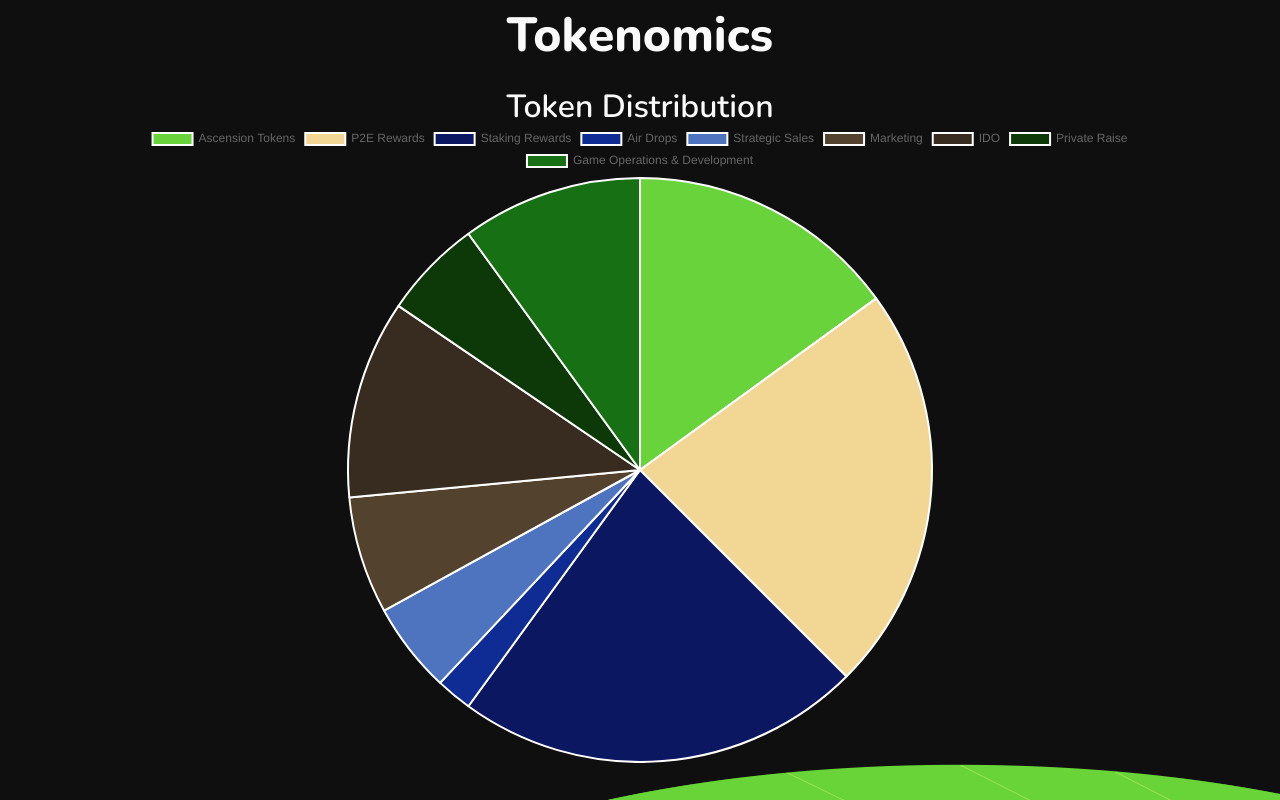
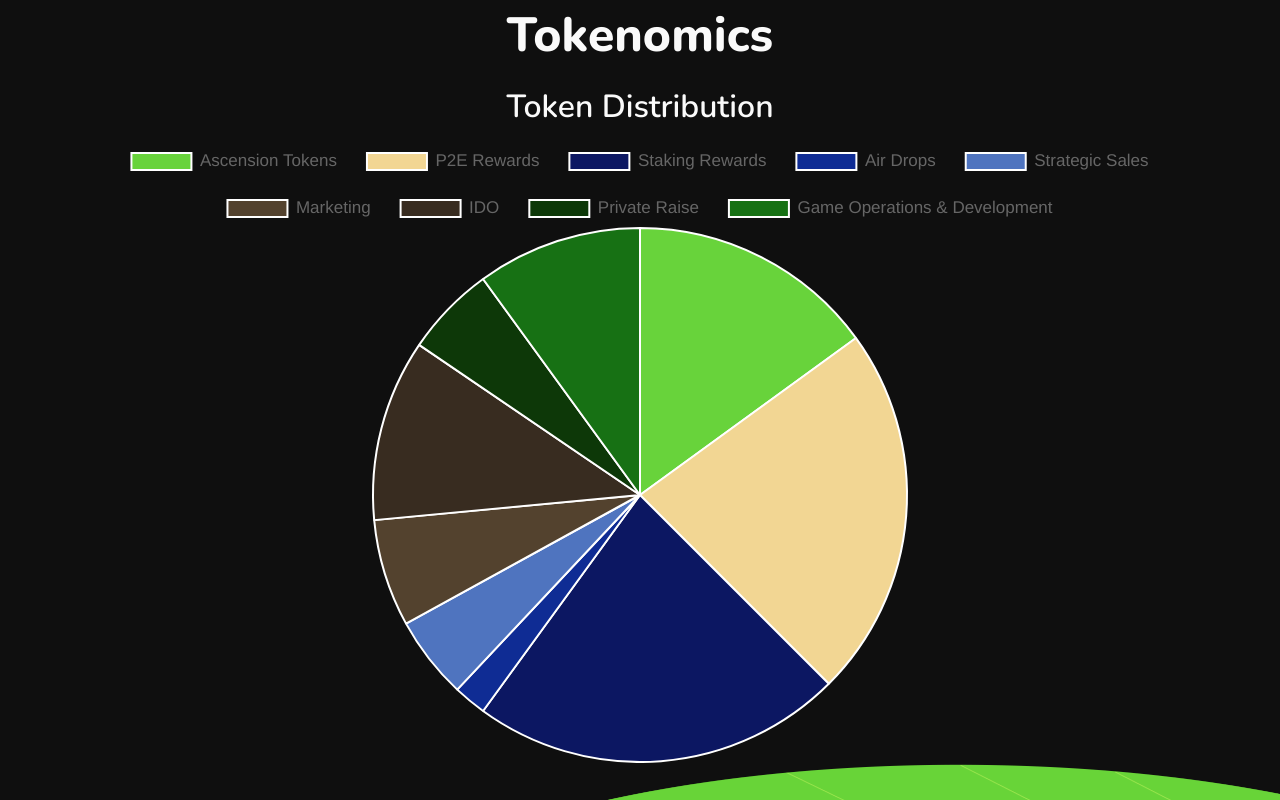
Before and after one commit to nquintan-catalyst/ascensionx, a React (Create React App) app: page / in a window 1280 px wide. Shown: the part 3880-4680 px from the top of the page. Built offline with nearby package versions, Linux system fonts and the light colour scheme.

Commit message:
Added Chart options

```diff
--- a/src/components/Tokenomics.tsx
+++ b/src/components/Tokenomics.tsx
@@ -18,6 +18,15 @@ const Tokenomics: React.FC = () => {
             callbacks: {
               footer: footer,
             }
+          },
+          legend: {
+            labels: {
+              boxWidth: 60,
+              padding: 30,
+              font: {
+                  size: 17
+              }
+          }
           }
         }
       }}
```
